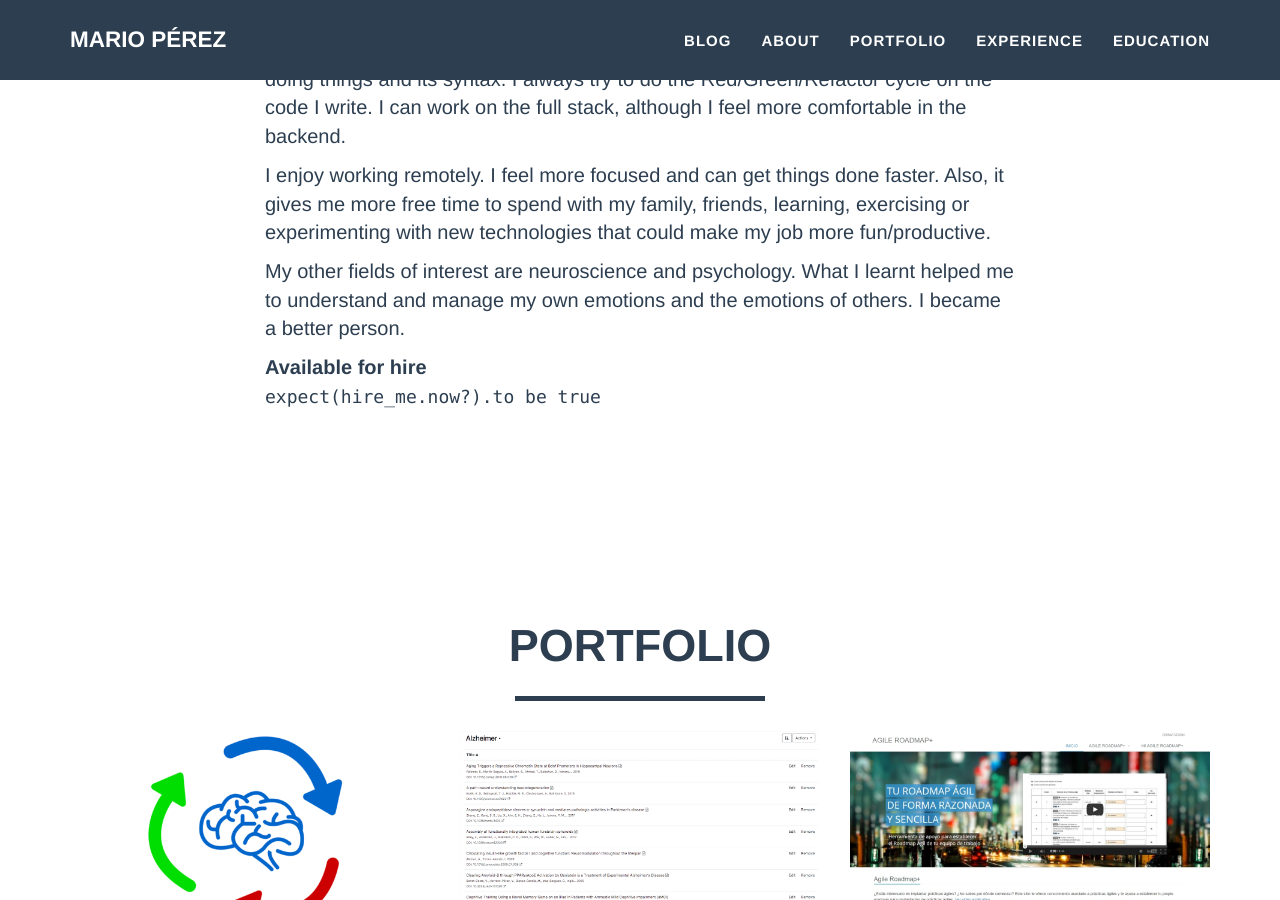
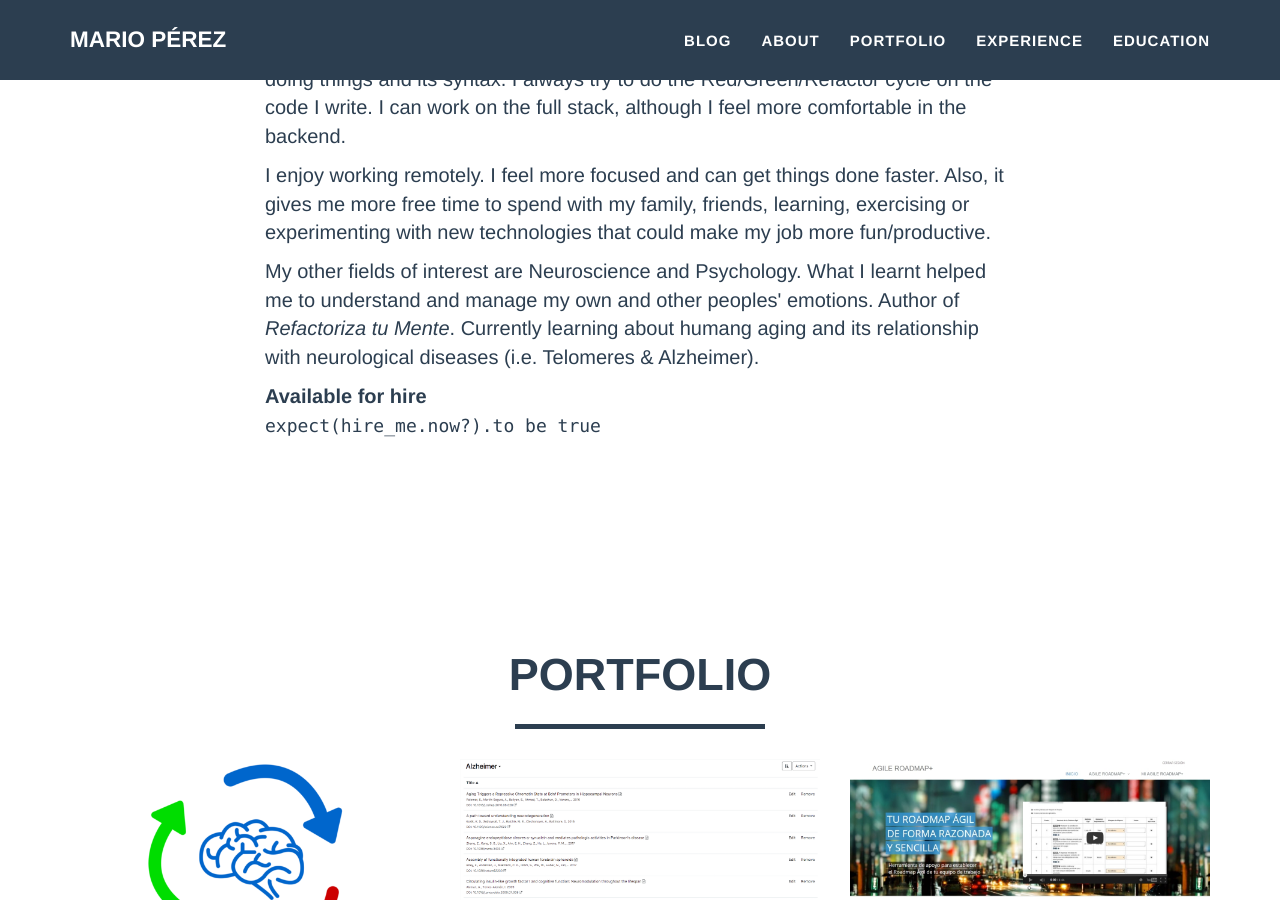
Before and after one commit to mapreal19/mapreal19.github.io, a Jekyll site: the page built from index.html, in a window 1280 px wide and 900 px high, scrolled down 1049 px. Built offline with Jekyll 4.4.1, drawn with Linux system fonts in a browser that asks for light colours.

Commit message:
Updates about section

```diff
--- a/_includes/landing/about.html
+++ b/_includes/landing/about.html
@@ -15,7 +15,8 @@
           I enjoy working remotely. I feel more focused and can get things done faster. Also, it gives me more free time to spend with my family, friends, learning, exercising or experimenting with new technologies that could make my job more fun/productive.
         </p>
         <p>
-          My other fields of interest are neuroscience and psychology. What I learnt helped me to understand and manage my own emotions and the emotions of others. I became a better person.
+          My other fields of interest are Neuroscience and Psychology. What I learnt helped me to understand and manage my own and other peoples' emotions.
+          Author of <i>Refactoriza tu Mente</i>. Currently learning about humang aging and its relationship with neurological diseases (i.e. Telomeres & Alzheimer).
         </p>
         <p>
           <strong>Available for hire</strong>
```
